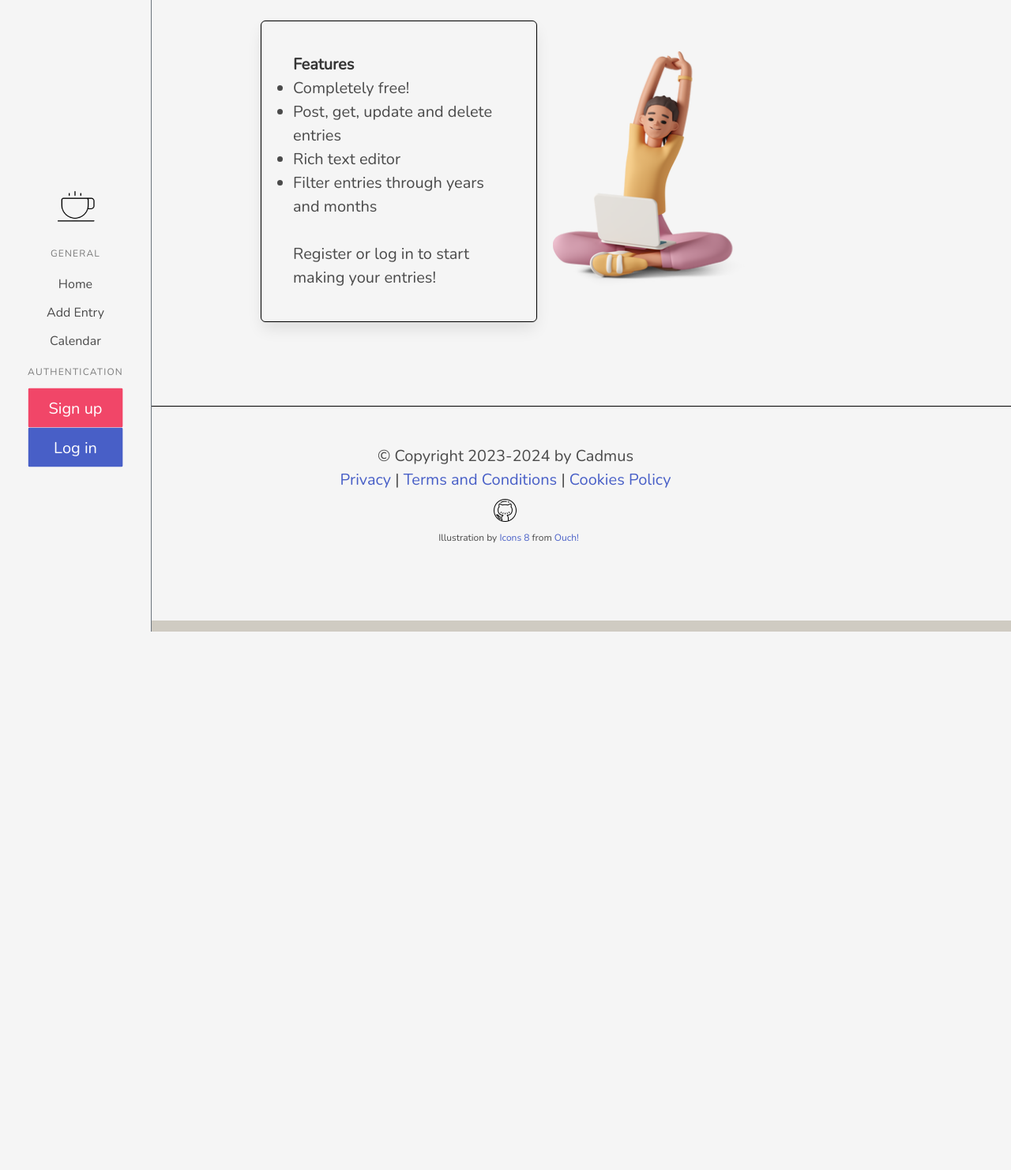
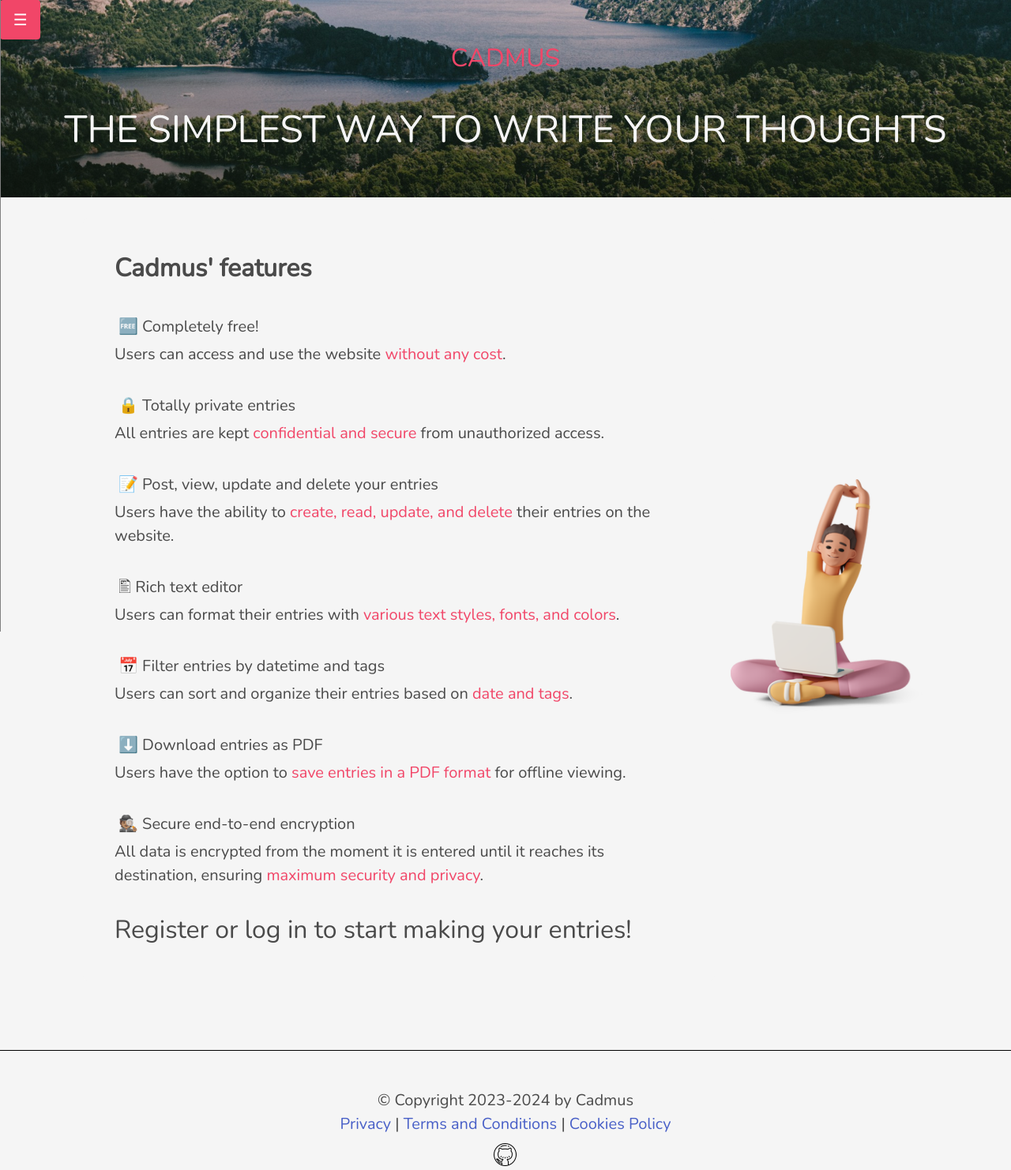
Before and after one commit to cesia-cora/cadmus, a Django app: page / in a window 1280 px wide. Shown: the top 1482 px of the page at 79% size. Before the commit the page ends 800 px from the top, so only its background shows below. Run offline with Django 4.2, Linux system fonts and the light colour scheme; data that the repository does not hold is empty; some web fonts are replaced.

Commit message:
Index page redesign

```diff
--- a/cadmus/static/cadmus/styles.css
+++ b/cadmus/static/cadmus/styles.css
@@ -23,6 +23,15 @@ body {
 
 .main {
 	min-height: 100vh;
+}
+
+.index-first-par {
+	background-image: linear-gradient(rgba(0, 0, 0, 0.1), rgba(0, 0, 0, 0.4)), url(peter-conlan-yLyDmpfivus-unsplash.jpg);
+	background-size: cover;
+	background-position-y: 80%;
+	background-attachment: fixed;
+	background-repeat: no-repeat;
+	padding: 50px;
 }
 
 #footer {
@@ -148,13 +160,15 @@ footer {
 #features {
 	background: whitesmoke;
 	margin-top: 2%;
-	width: 350px;
+	width: 800px;
 	padding: 40px;
-	border: 1px solid black;
+	border: none;
+	box-shadow: none;
 }
 
-#features>ul>li {
-	list-style-type: disc;
+#features>dl>dt {
+	list-style-type: none;
+	padding: 5px;
 }
 
 .authentication {
@@ -162,8 +176,12 @@ footer {
 	flex-direction: row;
 	justify-content: center;
 	align-items: center;
-	margin: 0 0 2% 10%;
+	margin: 5% 0 2% 10%;
 	gap: 100px;
+}
+
+.menu-list a {
+	color: grey;
 }
 
 #btn-register {
@@ -198,25 +216,12 @@ footer {
 
 .message {
 	width: 30%;
-	margin-left: 35%;
+	margin: auto;
+	margin-top: 2%;
 }
 
 .field {
 	margin: 10px;
-}
-
-.split {
-	height: 100%;
-	width: 15%;
-	position: fixed;
-	z-index: 1;
-	overflow-x: hidden;
-}
-
-.left {
-	left: 0;
-	background-color: whitesmoke;
-	border-right: 1px solid #6c757d;
 }
 
 .centered {
@@ -232,11 +237,45 @@ footer {
 	border-radius: 50%;
 }
 
+.sidepanel {
+	height: 100%;
+	width: 0;
+	position: fixed;
+	z-index: 1;
+	overflow-x: hidden;
+	top: 0;
+	background-color: whitesmoke;
+	border-right: 1px solid grey;
+	padding-top: 60px;
+	transition: 0.5s;
+}
+
+.sidepanel .closebtn {
+	position: absolute;
+	top: 0;
+	right: 25px;
+	font-size: 36px;
+	margin-left: 50px;
+}
+
+.openbtn {
+	position: absolute;
+	width: 4%;
+	font-size: 20px;
+	cursor: pointer;
+	background-color: white;
+	color: grey;
+	padding: 10px 15px;
+}
+
+.openbtn:hover {
+	background-color: #444;
+}
+
 @media (prefers-color-scheme: dark) {
 
 	body {
 		background-color: #212529;
-		color: whitesmoke;
 	}
 
 	a {
--- a/cadmus/templates/cadmus/create_entry.html
+++ b/cadmus/templates/cadmus/create_entry.html
@@ -31,7 +31,6 @@
 </form>
 <img src="{% static 'cadmus/casual-life-3d-girl-meditating.png' %}" width="250">
 </div>
-<p class="is-size-6 ml-2">Illustration by <a href="https://icons8.com/illustrations/author/zD2oqC8lLBBA">Icons 8</a> from <a href="https://icons8.com/illustrations">Ouch!</a></p>
 
 {% else %}
 
--- a/cadmus/templates/cadmus/index.html
+++ b/cadmus/templates/cadmus/index.html
@@ -65,21 +65,36 @@
   <div id="container-message">
 
     <div class="box" id="features">
-      <strong>Features</strong>
-      <ul>
-        <li>Completely free!</li>
-        <li>Post, get, update and delete entries</li>
-        <li>Rich text editor</li>
-        <li>Filter entries through years and months</li>
-      </ul>
+      <b class="is-size-3">Cadmus' features</b>
+      <dl class="is-size-5">
+        <br>
+        <dt>🆓 Completely free!</dt>
+        <dd>Users can access and use the website <span class="has-text-danger">without any cost</span>.</dd>
+        <br>
+        <dt>🔒 Totally private entries</dt>
+        <dd>All entries are kept <span class="has-text-danger">confidential and secure</span> from unauthorized access.</dd>
+        <br>
+        <dt>📝 Post, view, update and delete your entries</dt>
+        <dd>Users have the ability to <span class="has-text-danger">create, read, update, and delete</span> their entries on the website.</dd>
+        <br>
+        <dt>🖺 Rich text editor</dt>
+        <dd>Users can format their entries with <span class="has-text-danger">various text styles, fonts, and colors</span>.</dd>
+        <br>
+        <dt>📅 Filter entries by datetime and tags</dt>
+        <dd>Users can sort and organize their entries based on <span class="has-text-danger">date and tags</span>.</dd>
+        <br>
+        <dt>⬇️ Download entries as PDF</dt>
+        <dd>Users have the option to <span class="has-text-danger">save entries in a PDF format</span> for offline viewing.</dd>
+        <br>
+        <dt>🕵🏽 Secure end-to-end encryption</dt>
+        <dd>All data is encrypted from the moment it is entered until it reaches its destination, ensuring <span class="has-text-danger">maximum security and privacy</span>.</dd>
+      </dl>
       <br>
-      Register or log in to start making your entries!
+      <p class="is-size-3">Register or log in to start making your entries!</p>
     </div>
     <br>
     <img src="{% static 'cadmus/casual-life-3d-girl-stretches-with-a-laptop.png' %}" width="250">
   </div>
-  <p class="is-size-7 ml-2">Illustration by <a href="https://icons8.com/illustrations/author/zD2oqC8lLBBA">Icons 8</a>
-    from <a href="https://icons8.com/illustrations">Ouch!</a></p>
   {% endif %}
 </div>
 
--- a/cadmus/templates/cadmus/layout.html
+++ b/cadmus/templates/cadmus/layout.html
@@ -77,7 +77,10 @@
 			{% endif %}
 		</nav> -->
 
-		<div class="split left">
+		<button class="openbtn button is-danger" onclick="openNav()">&#9776;</button>
+
+		<div class="split sidepanel" id="mySidepanel">
+			<a href="javascript:void(0)" class="closebtn" onclick="closeNav()">&times;</a>
 			<div class="centered">
 				<aside class="menu">
 					{% if request.user.is_authenticated %}
@@ -100,23 +103,29 @@
 						<li><a href="{% url 'cadmus:create' %}">Add Entry</a></li>
 						<li><a href="{% url 'cadmus:calendar' %}">Calendar</a></li>
 					</ul>
-					<p class="menu-label">Authentication</p>
+					<p class="menu-label">Auth</p>
 					<ul class="menu-list">
 						{% if request.user.is_authenticated %}
 						<li><a>{{ request.user }}</a></li>
 						<li><a href="{% url 'cadmus:logout' %}">Log out</a></li>
 						{% else %}
-						<li><a class="button is-danger is-size-5" href="{% url 'cadmus:register' %}">
-							Sign up
-						</a></li>
-						<li><a class="button is-link is-size-5" href="{% url 'cadmus:login' %}">
-							Log in
-						</a></li>
+						<li><a class="button is-normal is-outlined is-danger" href="{% url 'cadmus:register' %}">
+								Sign up
+							</a></li>
+						<li><a class="button is-normal is-outlined is-link" href="{% url 'cadmus:login' %}">
+								Log in
+							</a></li>
 						{% endif %}
 					</ul>
 				</aside>
 			</div>
 		</div>
+
+		<div class="index-first-par">
+			<div class="has-text-centered is-size-3 has-text-danger">CADMUS</div>
+			<br>
+			<div class="has-text-centered has-text-light is-size-1">THE SIMPLEST WAY TO WRITE YOUR THOUGHTS</div>
+		  </div>
 
 		{% block body %}
 
@@ -139,10 +148,18 @@
 						<img class="mt-2" src="{% static 'cadmus/github-icon.png' %}">
 					</picture>
 				</a>
-				<p class="is-size-7 ml-2">Illustration by <a href="https://icons8.com/illustrations/author/zD2oqC8lLBBA">Icons 8</a> from <a href="https://icons8.com/illustrations">Ouch!</a></p>
 			</div>
 		</footer>
 		<script src="{% static 'cadmus/index.js' %}"></script>
+
+		<script>
+			function openNav() {
+				document.getElementById("mySidepanel").style.width = "250px";
+			}
+			function closeNav() {
+				document.getElementById("mySidepanel").style.width = "0";
+			}
+		</script>
 </body>
 
 </html>
--- a/cadmus/templates/cadmus/login.html
+++ b/cadmus/templates/cadmus/login.html
@@ -6,7 +6,7 @@
 {% endblock %}
 
 {% block body %}
-
+<div class="main">
   {% if message %}
   <article class="message is-warning">
     <div class="message-header">
@@ -19,7 +19,7 @@
   </article>
   {% endif %}
 
-<div class="has-text-centered is-size-3">Log in</div>
+  <div class="has-text-centered is-size-2" style="margin-top:10%">Login</div>
   <br>
   <div class="authentication">
     <form action="{% url 'cadmus:login' %}" method="POST">
@@ -32,4 +32,5 @@
     </form>
     <img src="{% static 'cadmus/casual-life-3d-girl-with-coffee.png' %}" width="300">
   </div>
+</div>
 {% endblock %}
--- a/cadmus/views.py
+++ b/cadmus/views.py
@@ -7,11 +7,39 @@ from django.contrib.auth import authenticate, login, logout
 from django.urls import reverse
 from django.db import IntegrityError
 from django.core.paginator import Paginator
+from django.utils import timezone
+from django.conf import settings
+from datetime import datetime
 from django.utils.html import strip_tags
 from reportlab.pdfgen import canvas
 from reportlab.lib.pagesizes import letter
+from cryptography.fernet import Fernet, InvalidToken
 from .models import *
 from .forms import *
+
+"""key = Fernet.generate_key()
+print(key.decode())"""
+
+"""key = settings.FERNET_KEY
+if key is None:
+    raise ValueError("FERNET_KEY environment variable is not set.")
+cipher_suite = Fernet(key.encode())
+
+def encrypt_text(text):
+    try:
+        return cipher_suite.encrypt(text.encode()).decode()
+    except Exception as e:
+        print(f"Encrypt error: {e}")
+        return None
+
+def decrypt_text(encrypted_text):
+	try:
+		return cipher_suite.decrypt(encrypted_text.encode()).decode()
+	except InvalidToken:
+		print("Encrypted token is invalid or has been altered.")
+	except Exception as e:
+		print(f"Encrypt error: {e}")
+		return None"""
 
 class EntryMonthArchiveView(MonthArchiveView):
     queryset = Entry.objects.all()
@@ -31,9 +59,18 @@ class SearchResultsView(ListView):
 
 	def get_queryset(self):
 		query = self.request.GET.get("q")
+		date_query = self.request.GET.get("date")
 		object_list = Entry.objects.filter(
 				Q(title__icontains=query) | Q(content__icontains=query)
 			)
+
+		if date_query:
+			try:
+				date = datetime.strptime(date_query, '%Y-%m-%d')
+				object_list = object_list.filter(initial_time__date=date)
+			except ValueError:
+				pass
+
 		return object_list
 
 def index(request):
@@ -123,6 +160,7 @@ def create_entry(request):
 		if entry_form.is_valid():
 
 			new_entry = entry_form.save(commit=False)
+			new_entry.content = new_entry.content
 			new_entry.creator = request.user
 			new_entry.save()
 
@@ -136,6 +174,7 @@ def create_entry(request):
 def entry(request, slug):
 
 	entry = Entry.objects.get(slug=slug)
+	entry.content = entry.content
 
 	return render(request, "cadmus/entry.html", {
 		"entry": entry
@@ -163,8 +202,14 @@ def download_entry(request, slug):
 
 	p.setFillColorRGB(0.078125, 0.078125, 0.078125)
 	p.setFont("Helvetica", 10)
-	created_at = entry.initial_time.strftime('%B %d %Y %H:%M')
-	last_updated = entry.last_modified.strftime('%B %d %Y %H:%M')
+	if entry.initial_time:
+		created_at = entry.initial_time.strftime('%B %d %Y %H:%M')
+	else:
+		created_at = "N/A"
+	if entry.last_modified:
+		last_updated = entry.last_modified.strftime('%B %d %Y %H:%M')
+	else:
+		last_updated = "N/A"
 	p.drawString(60, y + title_height - 30, f'Created at: {created_at}')
 	p.drawString(60, y + title_height - 50, f'Last updated: {last_updated}')
 
@@ -216,6 +261,7 @@ def edit_entry(request, slug):
 		if form.is_valid():
 
 			update_entry = form.save(commit=False)
+			update_entry.content = update_entry.content
 			update_entry.save()
 
 			return HttpResponseRedirect(reverse("cadmus:index"))
```
Also changed, not shown: other parts of cadmus/static/cadmus/styles.css (+22 -6 lines), cadmus/templates/cadmus/entry.html (+5 -10 lines), diary/settings.py (+5 -2 lines), requirements.txt (+11 -11 lines), cadmus/static/cadmus/peter-conlan-yLyDmpfivus-unsplash.jpg (added). Lines whose indentation alone changed are shown as unchanged.
